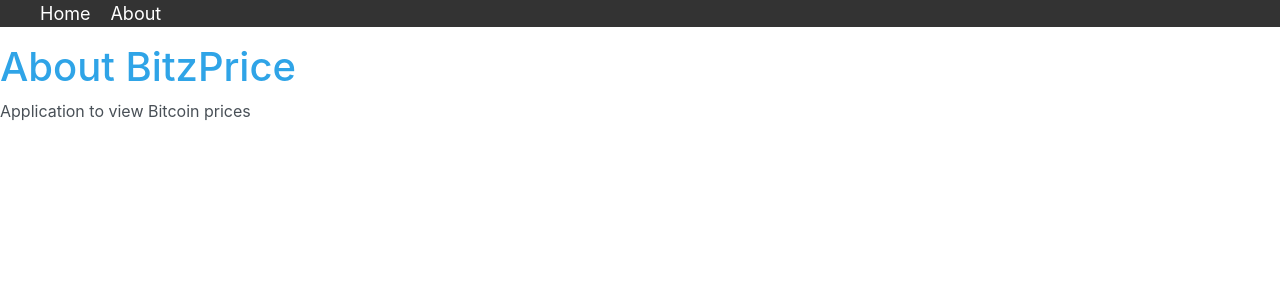
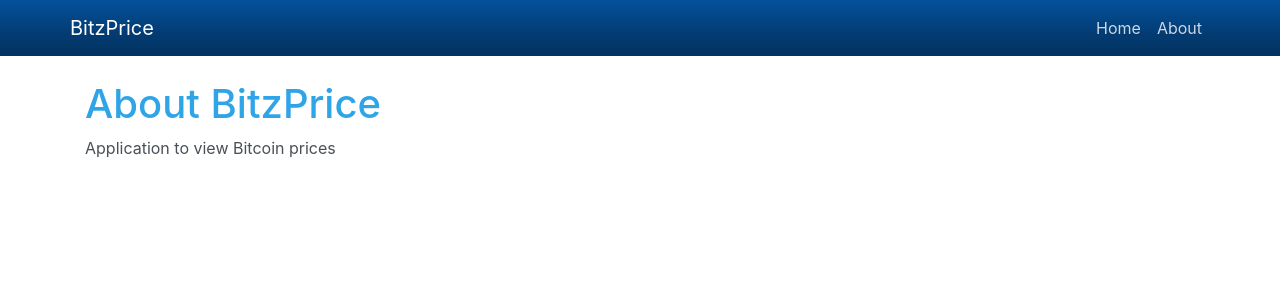
Before and after one commit to brizism/BitzPrice, a Next.js app: page /about in a window 1280 px wide. Shown: the top 300 px of the page. Built offline with nearby package versions, Linux system fonts and the light colour scheme.

Commit message:
update navbar

```diff
--- a/components/Layout.js
+++ b/components/Layout.js
@@ -8,7 +8,9 @@
       <title>BitzPrice</title>
     </Head>
     <Navbar />
-    {props.children}
+    <div className="container">
+      {props.children}
+    </div>
   </div>
 );
 
--- a/components/Navbar.js
+++ b/components/Navbar.js
@@ -1,35 +1,21 @@
 import Link from 'next/link';
 
 const Navbar = () => (
-  <div>
-    <ul>
-      <li><Link href="/"><a>Home</a></Link></li>
-      <li><Link href="/about"><a>About</a></Link></li>
-    </ul>
-
-  <style jsx>
-  {`
-    ul {
-      background: #333;
-      color: #fff;
-      list-style: none;
-      display: flex;
-    }
-
-    ul li {
-      font-size: 18px;
-      margin-right: 20px;
-    }
-
-    ul li a {
-      color: #fff;
-      text-decoration: none;
-    }
-    `}
-  </style>
-
-  </div>
-
+  <nav className="navbar navbar-expand navbar-dark bg-dark mb-4">
+    <div className="container">
+      <a className="navbar-brand" href="#">BitzPrice</a>
+      <div className="collapse navbar-collapse">
+        <ul className="navbar-nav ml-auto">
+          <li className="nav-item">
+            <Link href="/"><a className="nav-link">Home</a></Link>
+          </li>
+          <li className="nav-item">
+            <Link href="/about"><a className="nav-link">About</a></Link>
+          </li>
+        </ul>
+      </div>
+    </div>
+  </nav>
 );
 
 export default Navbar;
```
